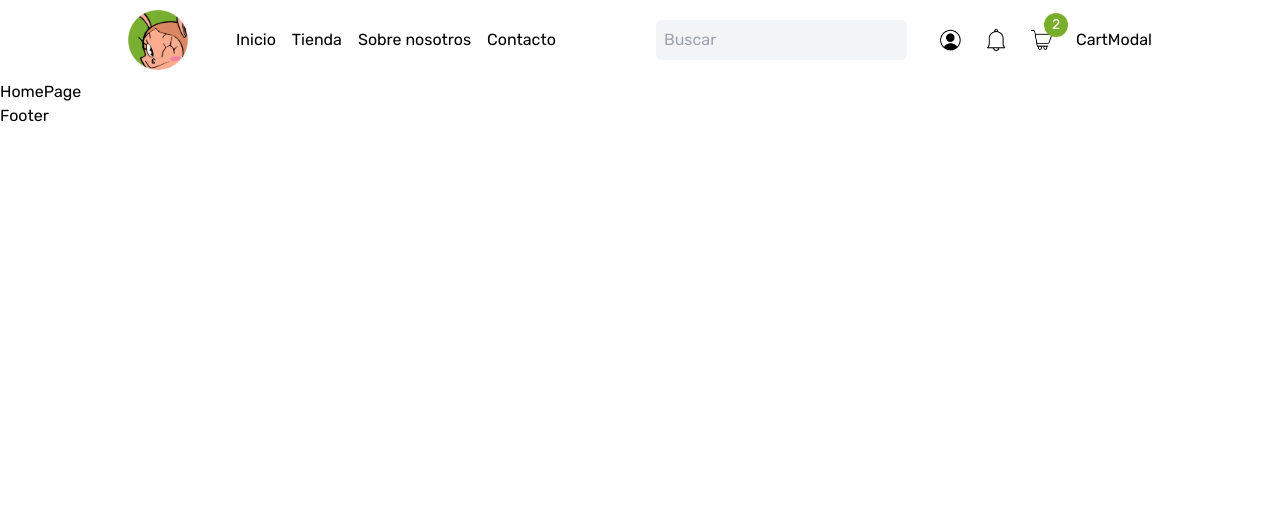
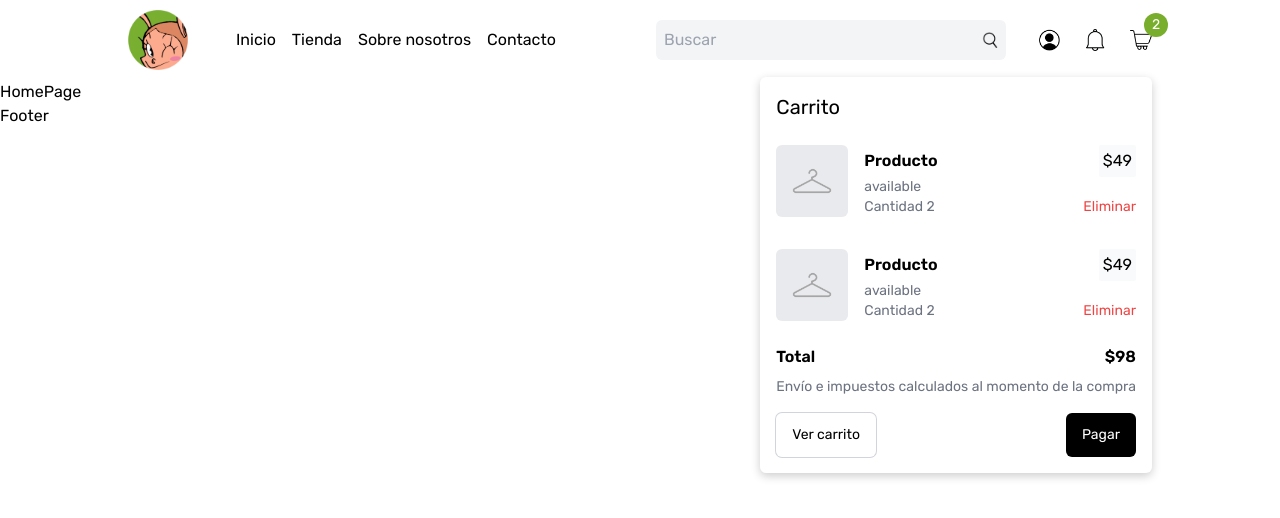
Before and after one commit to santicano2/starviewstore, a Next.js app: page / in a window 1280 px wide. Both pictures are taken after a click on the picture 1141 px from the left and 40 px from the top of the page. Shown: the top 518 px of the page. Built offline with nearby package versions, Linux system fonts and the light colour scheme.

Commit message:
creado carrito modal

```diff
--- a/src/components/CartModal.tsx
+++ b/src/components/CartModal.tsx
@@ -1,7 +1,98 @@
 "use client";
 
+import Image from "next/image";
+
 const CartModal = () => {
-  return <div>CartModal</div>;
+  const cartItems = true;
+
+  return (
+    <div className="w-max absolute p-4 rounded-md shadow-[0_3px_10px_rgb(0,0,0,0.2)] bg-white top-12 right-0 flex flex-col gap-6 z-20">
+      {!cartItems ? (
+        <div className="">El carrito esta vacío</div>
+      ) : (
+        <>
+          <h2 className="text-xl">Carrito</h2>
+          {/* LIST */}
+          <div className="flex flex-col gap-8">
+            {/* ITEM */}
+            <div className="flex gap-4">
+              <Image
+                src="/product.png"
+                alt=""
+                width={72}
+                height={96}
+                className="object-cover rounded-md"
+              />
+              <div className="flex flex-col justify-between w-full">
+                {/* TOP */}
+                <div>
+                  {/* TITLE */}
+                  <div className="flex items-center justify-between gap-8">
+                    <h3 className="font-semibold">Producto</h3>
+                    <div className="p-1 bg-gray-50 rounded-sm">$49</div>
+                  </div>
+                  {/*DESC */}
+                  <div className="text-sm text-gray-500">available</div>
+                </div>
+                {/* BOTTOM */}
+                <div className="flex justify-between text-sm">
+                  <span className="text-gray-500">Cantidad 2</span>
+                  {/* TODO: TACHO DE BASURA ICONO */}
+                  <span className="text-red-500">Eliminar</span>
+                </div>
+              </div>
+            </div>
+            {/* ITEM */}
+            <div className="flex gap-4">
+              <Image
+                src="/product.png"
+                alt=""
+                width={72}
+                height={96}
+                className="object-cover rounded-md"
+              />
+              <div className="flex flex-col justify-between w-full">
+                {/* TOP */}
+                <div>
+                  {/* TITLE */}
+                  <div className="flex items-center justify-between gap-8">
+                    <h3 className="font-semibold">Producto</h3>
+                    <div className="p-1 bg-gray-50 rounded-sm">$49</div>
+                  </div>
+                  {/*DESC */}
+                  <div className="text-sm text-gray-500">available</div>
+                </div>
+                {/* BOTTOM */}
+                <div className="flex justify-between text-sm">
+                  <span className="text-gray-500">Cantidad 2</span>
+                  {/* TODO: TACHO DE BASURA ICONO */}
+                  <span className="text-red-500">Eliminar</span>
+                </div>
+              </div>
+            </div>
+          </div>
+          {/* BUTTON */}
+          <div>
+            <div className="flex items-center justify-between font-semibold">
+              <span>Total</span>
+              <span>$98</span>
+            </div>
+            <p className="text-gray-500 text-sm mt-2 mb-4 truncate">
+              Envío e impuestos calculados al momento de la compra
+            </p>
+            <div className="flex justify-between text-sm">
+              <button className="rounded-md py-3 px-4 ring-1 ring-gray-300">
+                Ver carrito
+              </button>
+              <button className="rounded-md py-3 px-4 bg-black text-white">
+                Pagar
+              </button>
+            </div>
+          </div>
+        </>
+      )}
+    </div>
+  );
 };
 
 export default CartModal;
```
